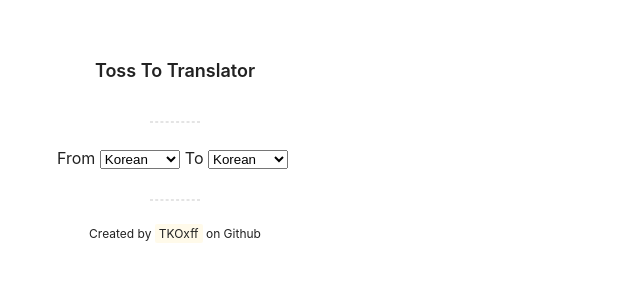
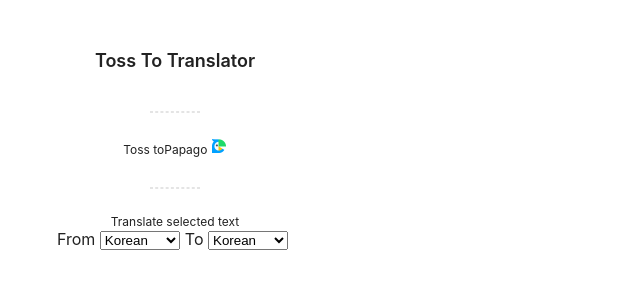
Before and after one commit to TKOxff/TTT, a website built with webpack: page public/popup.html in a window 1280 px wide. Shown: the whole page, without its empty margins (0-640 px from the left). Built offline with nearby package versions, Linux system fonts and the light colour scheme; some packages are replaced by stand-ins of ours; files whose address does not match are found by name.

Commit message:
Add Papago.icon on popup.html

```diff
--- a/public/popup.html
+++ b/public/popup.html
@@ -9,6 +9,11 @@
     <div class="app">
       <p class="title">Toss To Translator</p>
       <hr class="divider" />
+      <p class="subtitle">
+        Toss to<span>Papago</span> <img src="icons/papago.ico" width="16px" />
+      </p>
+      <hr class="divider" />
+      <p class="subtitle">Translate selected text</p>
       <div class="app-body">
         <div>
           <form id="formFrom"></form>
@@ -19,8 +24,6 @@
           <script src="popup.js" type="module"></script>
         </div>
       </div>
-      <hr class="divider" />
-      <p class="subtitle">Created by <code>TKOxff</code> on Github</p>
     </div>
   </body>
 </html>
```
Also changed, not shown: README.md, public/icons/papago.ico (added), public/manifest.json.
